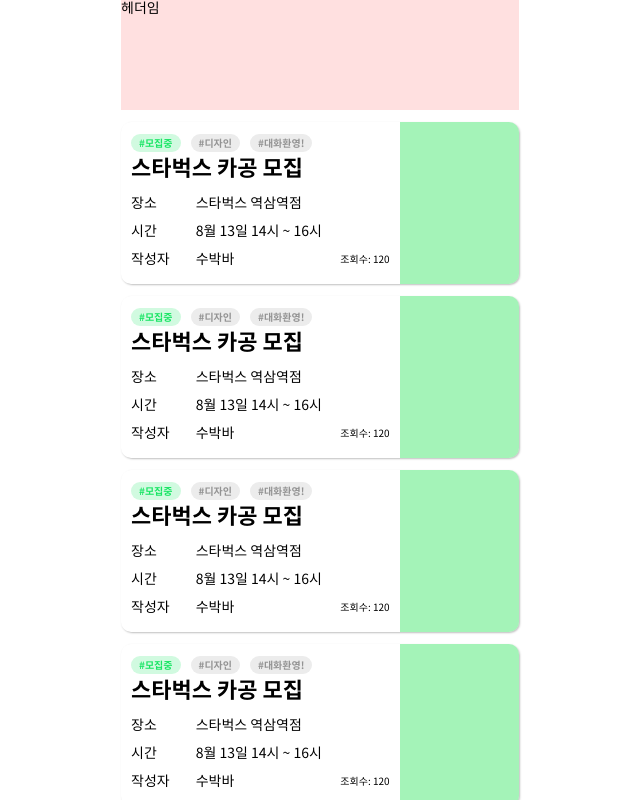
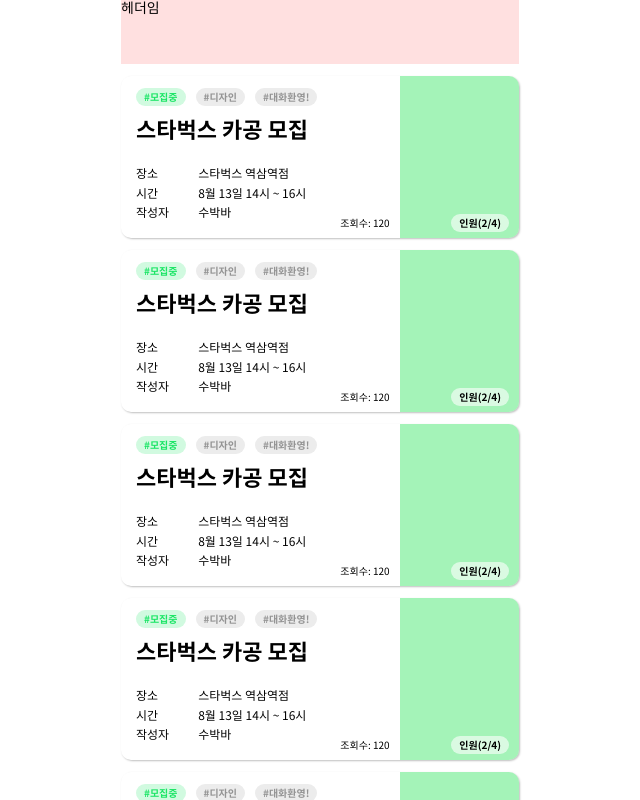
Before and after one commit to Cafegory2/Cafegory_Client, a React (Vite) app: page /studylist in a window 1280 px wide. Shown: the top 800 px of the page, without its empty margins (320-960 px from the left). Built offline with nearby package versions, Linux system fonts and the light colour scheme; no server answers.

Commit message:
style: 폰트 분기처리

```diff
--- a/src/common/Text.tsx
+++ b/src/common/Text.tsx
@@ -9,3 +9,33 @@
   font-weight: ${(props) => (props.$fontWeight ? props.$fontWeight : 400)};
   color: ${(props) => (props.$color ? props.$color : "black")};
 `;
+
+export const TitleText1 = styled(Text)`
+  font-size: 22px;
+  font-weight: 700;
+`;
+
+export const TitleText2 = styled(Text)`
+  font-size: 16px;
+  font-weight: 700;
+`;
+
+export const BodyText1 = styled(Text)`
+  font-size: 12px;
+  font-weight: 400;
+`;
+
+export const BodyText2 = styled(Text)`
+  font-size: 10px;
+  font-weight: 400;
+`;
+
+export const TagText1 = styled(Text)`
+  font-size: 16px;
+  font-weight: 700;
+`;
+
+export const TagText2 = styled(Text)`
+  font-size: 10px;
+  font-weight: 700;
+`;
--- a/src/components/header/Header.styles.tsx
+++ b/src/components/header/Header.styles.tsx
@@ -2,7 +2,9 @@
 
 export const Layout = styled.header`
   width: 100%;
-  height: 110px; //임시
+  height: 8vh;
+  min-height: 60px;
+  max-height: 100px;
   color: black;
   background-color: #ffacac5e;
 `;
--- a/src/components/list/ListComponent.styles.tsx
+++ b/src/components/list/ListComponent.styles.tsx
@@ -16,7 +16,7 @@
 export const ContainerLeft = styled.div`
   width: 70%;
   height: 100%;
-  padding: 10px 10px;
+  padding: 10px 15px;
   display: flex;
   flex-direction: column;
   position: relative;
@@ -26,6 +26,7 @@
   width: 30%;
   height: 100%;
   background-color: #56e97b89;
+  position: relative;
 `;
 
 export const TagContainer = styled.div`
@@ -46,20 +47,22 @@
 
 export const TitleContainer = styled.div`
   width: 100%;
-  height: 20%;
+  height: 30%;
   display: flex;
   align-items: center;
 `;
 
 export const InfoContainer = styled.div`
   width: 100%;
-  height: 65%;
+  height: 55%;
+  display: flex;
   flex-direction: column;
+  justify-content: center;
 `;
 
 export const InfoDetail = styled.div`
   width: 100%;
-  height: 30%;
+  height: 25%;
   display: flex;
   flex-direction: row;
 `;
@@ -82,5 +85,18 @@
   width: auto;
   position: absolute;
   right: 10px;
-  bottom: 20px;
+  bottom: 10px;
 `;
+
+export const ImageContainer = styled.div``;
+
+export const HeadCount = styled.div`
+  padding: 4px 8px;
+  position: absolute;
+  right: 10px;
+  bottom: 6px;
+  display: flex;
+  align-items: center;
+  background-color: ${Color.HeadCount};
+  border-radius: 22px;
+`;
--- a/src/components/list/ListComponent.tsx
+++ b/src/components/list/ListComponent.tsx
@@ -1,5 +1,5 @@
 import * as Style from "./ListComponent.styles";
-import { Text } from "../../common/Text";
+import { TitleText1, BodyText1, BodyText2, TagText2 } from "../../common/Text";
 import { Color } from "../../constants";
 
 const ListComponent = () => {
@@ -10,57 +10,54 @@
       <Style.ContainerLeft>
         <Style.TagContainer>
           <Style.Tag style={{ backgroundColor: `${statusTagColor}` }}>
-            <Text $fontSize={10} $color={statusTagText} $fontWeight={700}>
-              #모집중
-            </Text>
+            <TagText2 $color={statusTagText}>#모집중</TagText2>
           </Style.Tag>
           <Style.Tag>
-            <Text $fontSize={10} $color={Color.MonoTagText} $fontWeight={700}>
-              #디자인
-            </Text>
+            <TagText2 $color={Color.MonoTagText}>#디자인</TagText2>
           </Style.Tag>
           <Style.Tag>
-            <Text $fontSize={10} $color={Color.MonoTagText} $fontWeight={700}>
-              #대화환영!
-            </Text>
+            <TagText2 $color={Color.MonoTagText}>#대화환영!</TagText2>
           </Style.Tag>
         </Style.TagContainer>
         <Style.TitleContainer>
-          <Text $fontSize={22} $fontWeight={700}>
-            스타벅스 카공 모집
-          </Text>
+          <TitleText1>스타벅스 카공 모집</TitleText1>
         </Style.TitleContainer>
         <Style.InfoContainer>
           <Style.InfoDetail>
             <Style.InfoDetailTitle>
-              <Text>장소</Text>
+              <BodyText1>장소</BodyText1>
             </Style.InfoDetailTitle>
             <Style.InfoDetailDetail>
-              <Text>스타벅스 역삼역점</Text>
+              <BodyText1>스타벅스 역삼역점</BodyText1>
             </Style.InfoDetailDetail>
           </Style.InfoDetail>
           <Style.InfoDetail>
             <Style.InfoDetailTitle>
-              <Text>시간</Text>
+              <BodyText1>시간</BodyText1>
             </Style.InfoDetailTitle>
             <Style.InfoDetailDetail>
-              <Text>8월 13일 14시 ~ 16시</Text>
+              <BodyText1>8월 13일 14시 ~ 16시</BodyText1>
             </Style.InfoDetailDetail>
           </Style.InfoDetail>
           <Style.InfoDetail>
             <Style.InfoDetailTitle>
-              <Text>작성자</Text>
+              <BodyText1>작성자</BodyText1>
             </Style.InfoDetailTitle>
             <Style.InfoDetailDetail>
-              <Text>수박바</Text>
+              <BodyText1>수박바</BodyText1>
             </Style.InfoDetailDetail>
           </Style.InfoDetail>
         </Style.InfoContainer>
         <Style.ViewCount>
-          <Text $fontSize={10}>조회수: 120</Text>
+          <BodyText2>조회수: 120</BodyText2>
         </Style.ViewCount>
       </Style.ContainerLeft>
-      <Style.ContainerRight></Style.ContainerRight>
+      <Style.ContainerRight>
+        <Style.ImageContainer></Style.ImageContainer>
+        <Style.HeadCount>
+          <TagText2>인원(2/4)</TagText2>
+        </Style.HeadCount>
+      </Style.ContainerRight>
     </Style.Container>
   );
 };
--- a/src/constants.tsx
+++ b/src/constants.tsx
@@ -4,6 +4,7 @@
   Gray: "#737373",
   Kakao: "#F8E412",
   MonoTag: "#ECECEC",
+  HeadCount: "rgba(255, 255, 255, 0.6)",
   MonoTagText: "#939393",
   GreenTag: "rgba(26, 229, 101, 0.20)",
   GreenTagText: "#1AE565",
--- a/src/styles/Layout.styles.tsx
+++ b/src/styles/Layout.styles.tsx
@@ -12,7 +12,7 @@
 
 export const LoginLayout = styled.div`
   width: 100%;
-  height: calc(100vh - 110px);
+  height: calc(100vh - min(max(8vh, 60px), 100px));
 `;
 
 export const MainLayout = styled.div`
```
